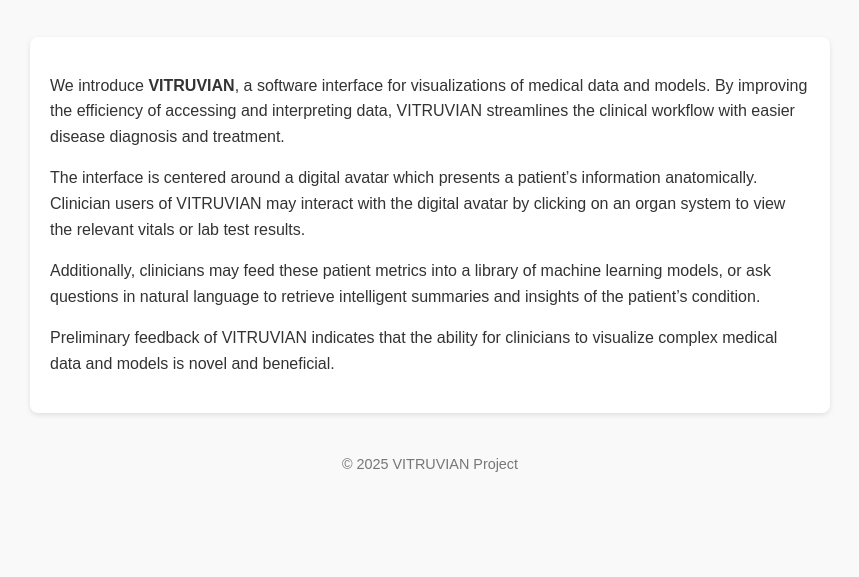
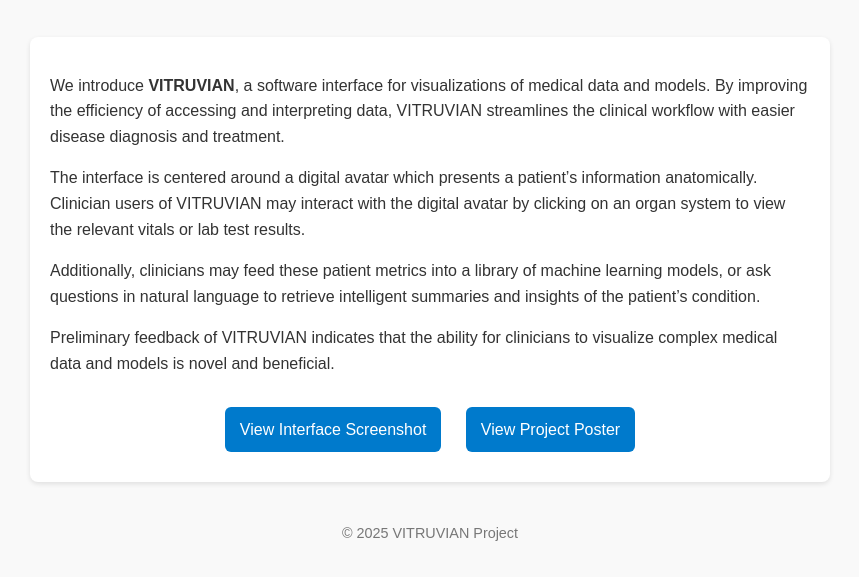
Before and after one commit to carlkma/vitruvian, a plain HTML site: page index.html in a window 1280 px wide. Shown: the part 159-736 px from the top of the page, without its empty margins (210-1069 px from the left). Drawn offline with Linux system fonts and the light colour scheme.

Commit message:
Update index.html with images

```diff
--- a/index.html
+++ b/index.html
@@ -35,6 +35,22 @@
       margin-top: 40px;
       color: #777;
     }
+    .links {
+      margin-top: 20px;
+      text-align: center;
+    }
+    .links a {
+      display: inline-block;
+      margin: 10px;
+      padding: 10px 15px;
+      background-color: #007acc;
+      color: white;
+      text-decoration: none;
+      border-radius: 6px;
+    }
+    .links a:hover {
+      background-color: #005fa3;
+    }
   </style>
 </head>
 <body>
@@ -57,6 +73,11 @@
     <p>
       Preliminary feedback of VITRUVIAN indicates that the ability for clinicians to visualize complex medical data and models is novel and beneficial.
     </p>
+
+    <div class="links">
+      <a href="interface.png" target="_blank">View Interface Screenshot</a>
+      <a href="poster.png" target="_blank">View Project Poster</a>
+    </div>
   </section>
 
   <footer>
```
